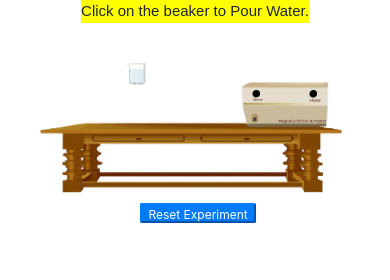
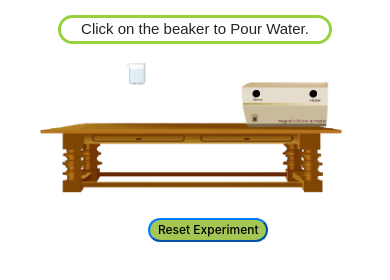
Before and after one commit to virtual-labs/exp-preparation-of-sols-iiith, a plain HTML site: page experiment/simulation/index.html in a window 390 px wide. Drawn offline with nearby package versions, Linux system fonts and the light colour scheme.

Commit message:
Fixed button css and instruction box format

```diff
--- a/experiment/simulation/css/main.css
+++ b/experiment/simulation/css/main.css
@@ -5,9 +5,15 @@
 
 .message {
     text-align: center;
-    background-color: #ffff00;
     font-family: Arial, Helvetica, sans-serif;
-    font-size: 1.8vw;
+    font-size: 1.4vw;
+}
+
+.instructionsBox{
+    margin-top: 15px;
+    padding: 0px 20px;
+    border-radius: 20px;
+    border: 3px solid rgb(151, 210, 61) ;
 }
 
 #bench {
@@ -176,29 +182,38 @@
 }
 .reset-btn {
     position: absolute;
-    top: 52vw;
+    top: 55vw;
     left: 46vw;
     height: 2.2vw;
-    width: auto;
+    width: 15vw;
     font-size: 1.2vw;
-    border-radius: 0.5vw 0.5vw;
+    border-radius: 2vw 2vw;
+    background-color: #a4c652;
+    font-weight: 500;
+    color:black;
+
 }
 
-@media only screen and (max-width: 700px){
+@media only screen and (max-width: 800px){
+
     .message {
         text-align: center;
-        background-color: #ffff00;
         font-family: Arial, Helvetica, sans-serif;
         font-size: 15px;
     }
 
     .reset-btn {
         position: absolute;
-        top: 52vw;
-        left: 36vw;
-        height: 20px;
-        width: auto;
+        top: 56vw;
+        left: 38vw;
+        height: auto;
+        width: 120px;
         font-size: 12px;
-        border-radius: 0.5vw 0.5vw;
+        border-radius: 12px 12px;
+        background-color: #a4c652;
+        font-weight: 500;
+        color:black;
     }
+
+
 }
```
